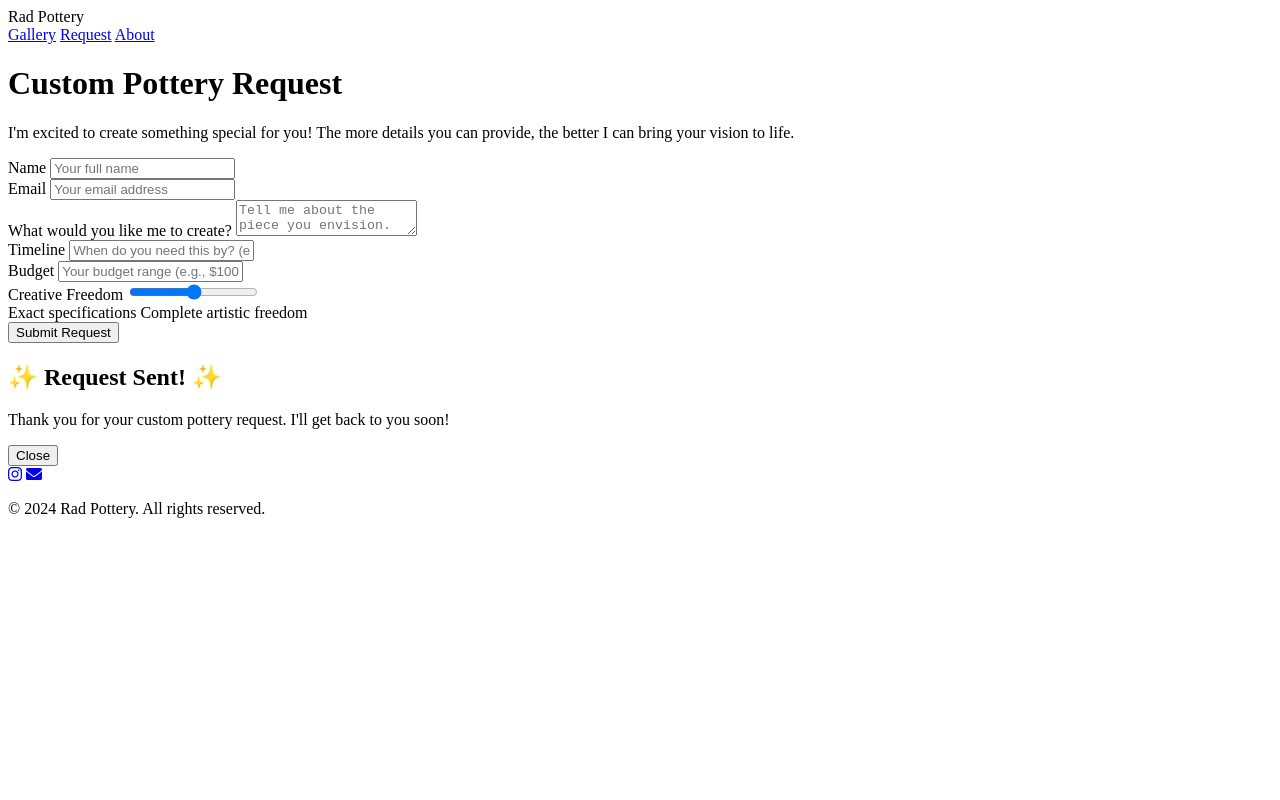
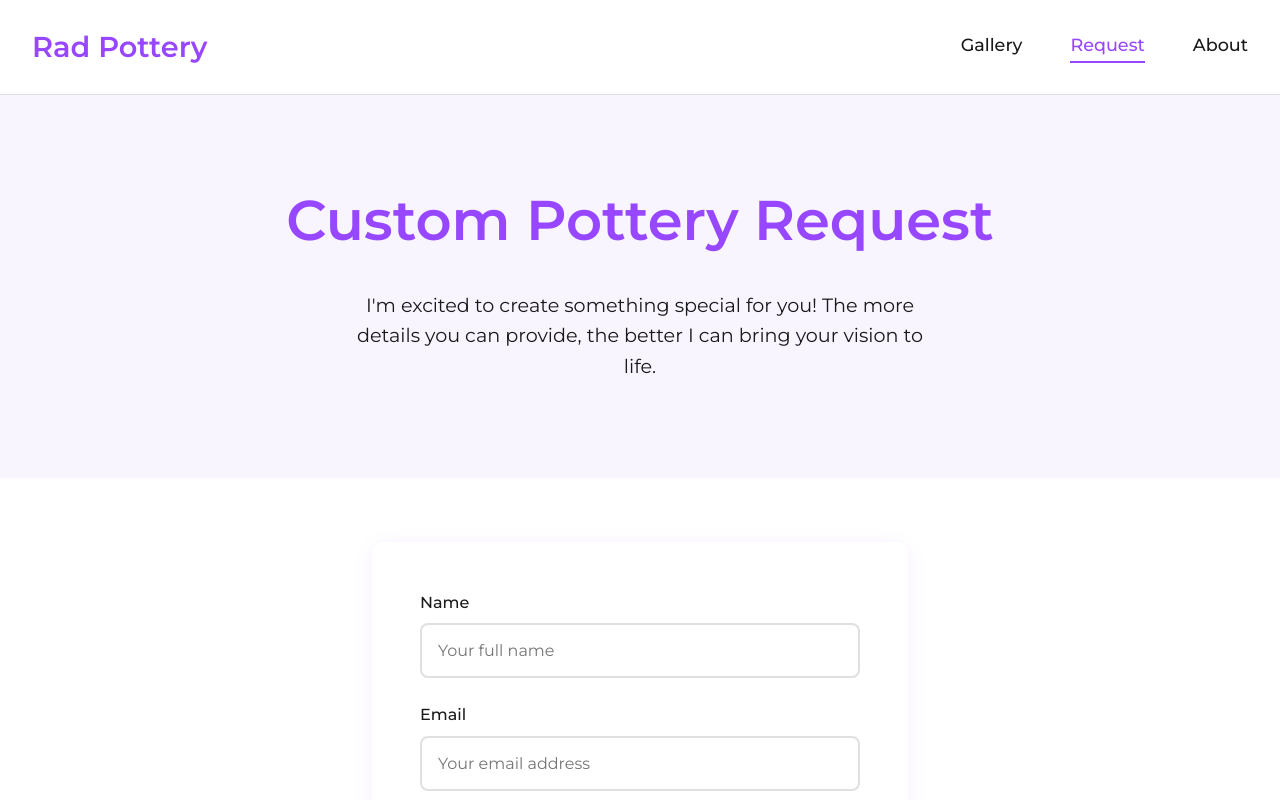
Before and after one commit to rachradulo/rad-pottery-website, a plain HTML site: page request.html in a window 1280 px wide. Shown: the top 800 px of the page. Drawn offline with nearby package versions, Linux system fonts and the light colour scheme.

Commit message:
Update request.html

```diff
--- a/request.html
+++ b/request.html
@@ -4,7 +4,7 @@
     <meta charset="UTF-8">
     <meta name="viewport" content="width=device-width, initial-scale=1.0">
     <title>Custom Pottery Request - Rad Pottery</title>
-    <link rel="stylesheet" href="styles.csss">
+    <link rel="stylesheet" href="styles.css">
     <link rel="preconnect" href="https://fonts.googleapis.com">
     <link rel="preconnect" href="https://fonts.gstatic.com" crossorigin>
     <link href="https://fonts.googleapis.com/css2?family=Montserrat:wght@300;400;500;600&display=swap" rel="stylesheet">
```
